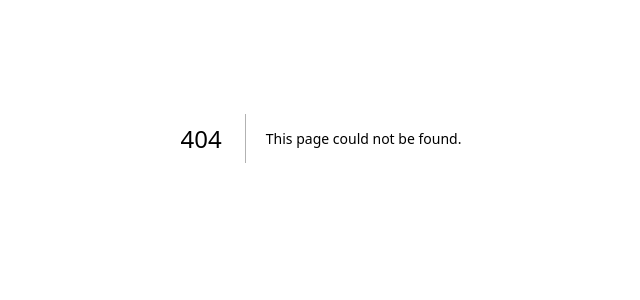
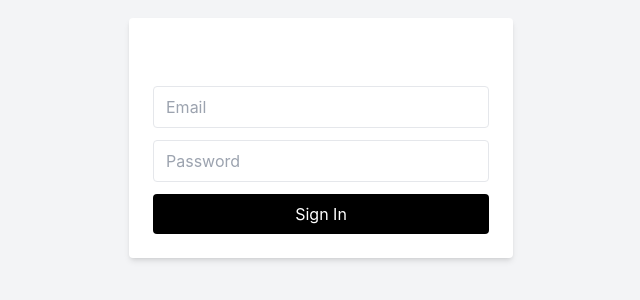
Before and after one commit to Zephyrium9916/Zephyrium, a Next.js app: page /login in a window 1280 px wide. Before the commit this address had no page. Shown: the part 262-562 px from the top of the page, without its empty margins (319-959 px from the left). Built offline with nearby package versions, Linux system fonts and the light colour scheme.

Commit message:
Validation

```diff
--- a/firebase/firebaseConfig.ts
+++ b/firebase/firebaseConfig.ts
@@ -14,4 +14,4 @@ const firebaseConfig = {
 const app = initializeApp(firebaseConfig);
 const db = getFirestore(app);
 
-export { db };
+export { app, db };
--- /dev/null
+++ b/lib/firebaseAuth.ts
@@ -0,0 +1,4 @@
+import { getAuth } from 'firebase/auth';
+import { app } from '../firebase/firebaseConfig';
+
+export const auth = getAuth(app);
--- a/pages/admin.tsx
+++ b/pages/admin.tsx
@@ -1,4 +1,7 @@
 import { useEffect, useState } from 'react';
+import { useRouter } from 'next/router';
+import { onAuthStateChanged } from 'firebase/auth';
+import { auth } from '../lib/firebaseAuth';
 import { db } from '../firebase/firebaseConfig';
 import { collection, onSnapshot, orderBy, query } from 'firebase/firestore';
 import Navbar from '../components/Navbar';
@@ -14,6 +17,16 @@ interface Message {
 
 export default function Admin() {
   const [messages, setMessages] = useState<Message[]>([]);
+  const router = useRouter();
+
+  useEffect(() => {
+    const unsubscribeAuth = onAuthStateChanged(auth, (user) => {
+      if (!user) {
+        router.push('/login');
+      }
+    });
+    return () => unsubscribeAuth();
+  }, [router]);
 
   useEffect(() => {
     const q = query(collection(db, 'messages'), orderBy('timestamp', 'desc'));
--- /dev/null
+++ b/pages/login.tsx
@@ -0,0 +1,52 @@
+import { useState } from 'react';
+import { signInWithEmailAndPassword } from 'firebase/auth';
+import { auth } from '../lib/firebaseAuth';
+import { useRouter } from 'next/router';
+
+export default function LoginPage() {
+  const [email, setEmail] = useState('');
+  const [password, setPassword] = useState('');
+  const [error, setError] = useState('');
+  const router = useRouter();
+
+  const handleLogin = async (e: any) => {
+    e.preventDefault();
+    try {
+      await signInWithEmailAndPassword(auth, email, password);
+      router.push('/admin');
+    } catch (err) {
+      setError('Access denied. Check your credentials.');
+    }
+  };
+
+  return (
+    <div className="min-h-screen flex items-center justify-center bg-gray-100 px-4">
+      <form onSubmit={handleLogin} className="bg-white p-6 rounded shadow-md w-full max-w-sm">
+        <h2 className="text-xl font-bold mb-4">Admin Login</h2>
+        <input
+          type="email"
+          placeholder="Email"
+          value={email}
+          onChange={(e) => setEmail(e.target.value)}
+          className="w-full px-3 py-2 border rounded mb-3"
+          required
+        />
+        <input
+          type="password"
+          placeholder="Password"
+          value={password}
+          onChange={(e) => setPassword(e.target.value)}
+          className="w-full px-3 py-2 border rounded mb-3"
+          required
+        />
+        <button
+          type="submit"
+          className="w-full bg-black text-white py-2 rounded hover:bg-gray-800"
+        >
+          Sign In
+        </button>
+        {error && <p className="text-red-500 text-sm mt-2">{error}</p>}
+      </form>
+    </div>
+  );
+}
```
